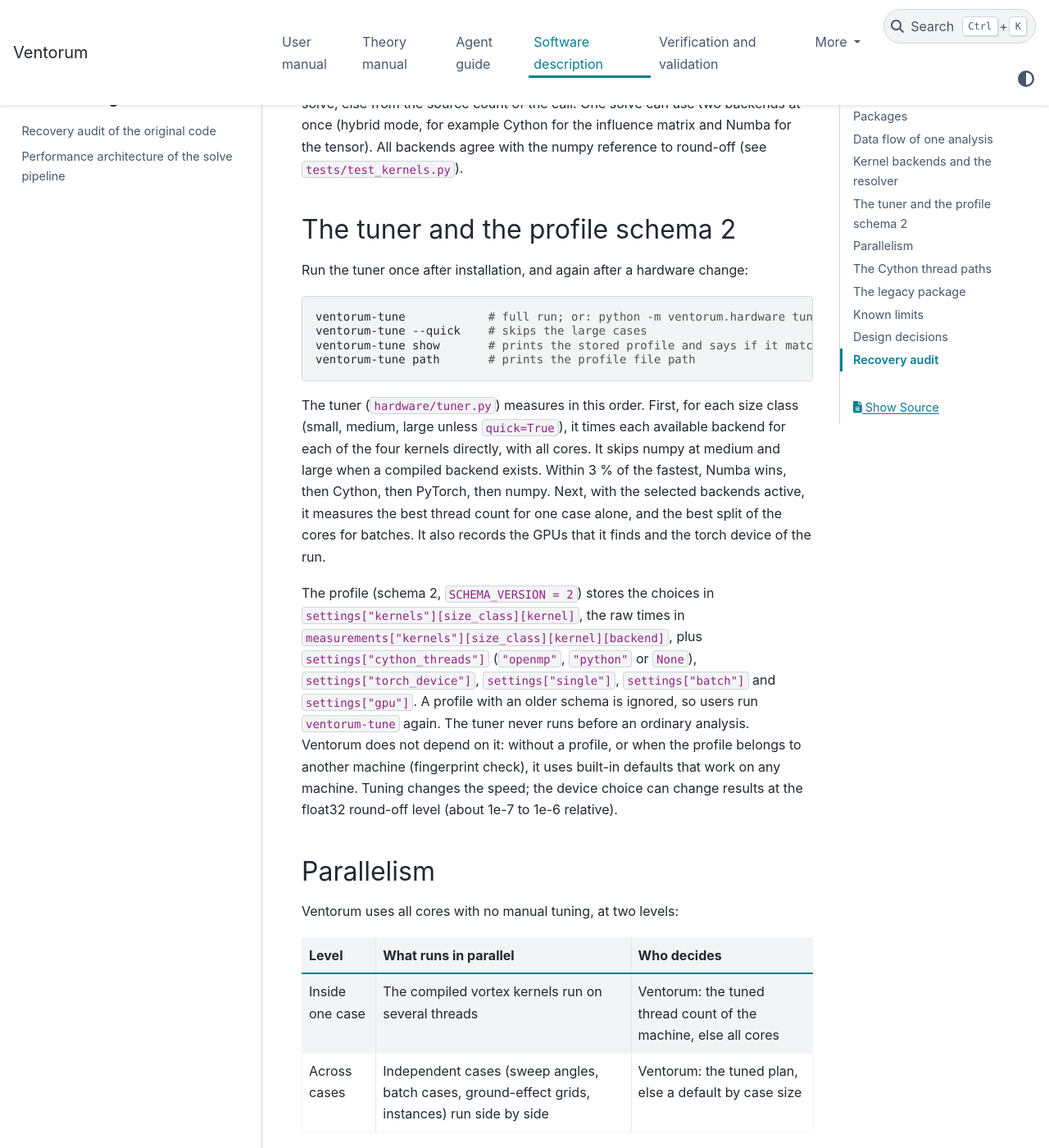
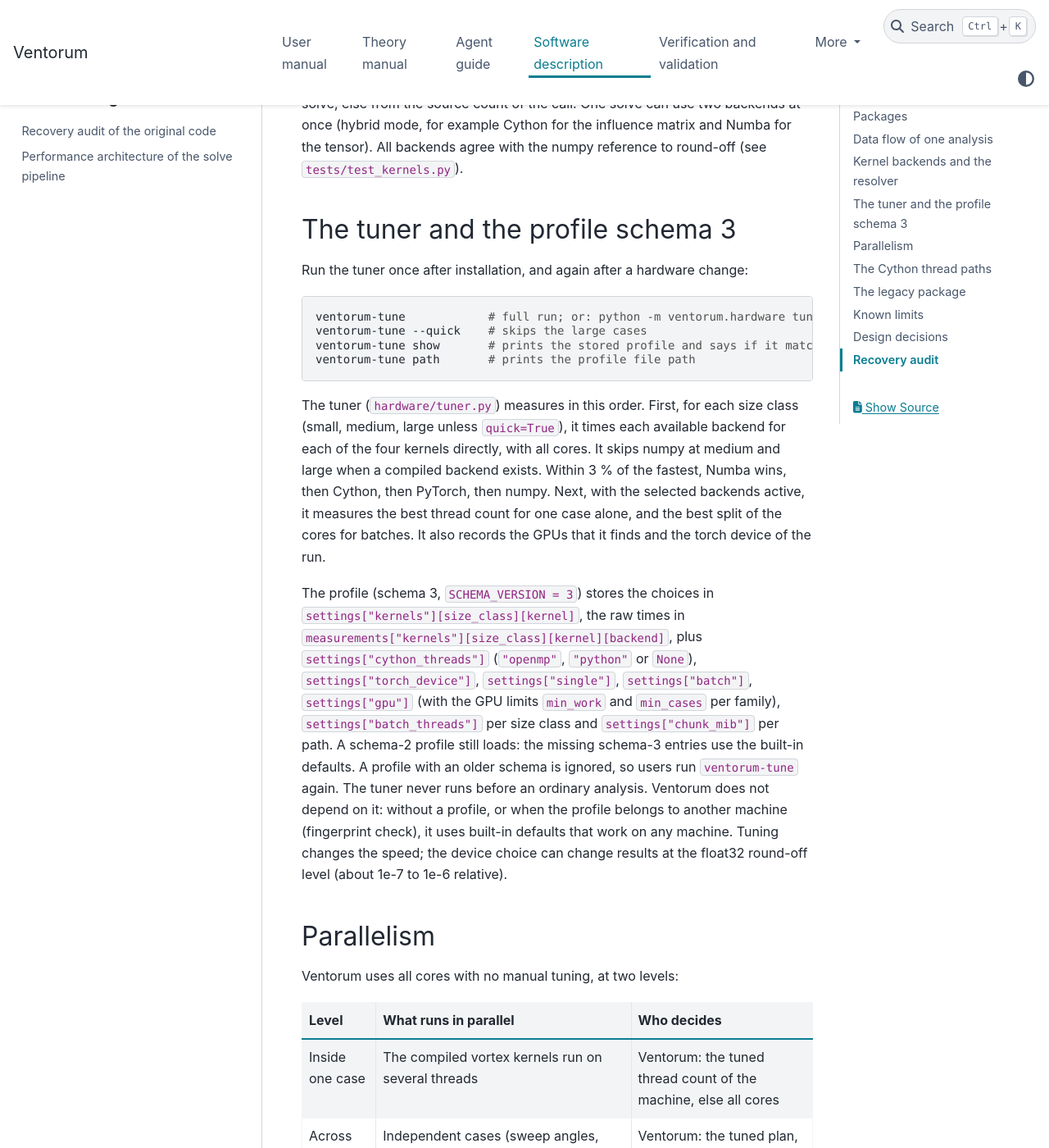
Before and after one commit to manrd/Ventorum, a Sphinx documentation site: the page built from docs/design/index.md, in a window 1280 px wide and 1400 px high, scrolled down 2730 px. Shown: the whole window at 82% size. Built offline with Sphinx 7.4.7 and the PyData theme 0.15.4, drawn with Linux system fonts in a browser that asks for light colours.

Commit message:
Let the batch dispatch tests and the tuner pages follow profile schema 3
With schema 3 the tuner can write batch_threads per size class. A batch
then records the plan source "profile" and the tuned thread count. Three
tests assumed "default" and all cores, so they failed on a machine with
a schema-3 profile. They now expect the value that the profile gives.
Checked with a schema-3 profile from a full tuner run.

The design index and the tuning how-to named schema 2; they now describe
schema 3 and say that a schema-2 profile still loads.

Co-Authored-By: Claude Opus 5.5 <noreply@anthropic.com>

```diff
--- a/docs/design/index.md
+++ b/docs/design/index.md
@@ -45,7 +45,7 @@ Five backends exist: `"numpy"` (the reference kernels in `aero/vortex.py`), `"nu
 
 The size class comes from `solve_threads(n_panels)` when the call runs inside a solve, else from the source count of the call. One solve can use two backends at once (hybrid mode, for example Cython for the influence matrix and Numba for the tensor). All backends agree with the numpy reference to round-off (see `tests/test_kernels.py`).
 
-## The tuner and the profile schema 2
+## The tuner and the profile schema 3
 
 Run the tuner once after installation, and again after a hardware change:
 
@@ -58,7 +58,7 @@ ventorum-tune path       # prints the profile file path
 
 The tuner (`hardware/tuner.py`) measures in this order. First, for each size class (small, medium, large unless `quick=True`), it times each available backend for each of the four kernels directly, with all cores. It skips numpy at medium and large when a compiled backend exists. Within 3 % of the fastest, Numba wins, then Cython, then PyTorch, then numpy. Next, with the selected backends active, it measures the best thread count for one case alone, and the best split of the cores for batches. It also records the GPUs that it finds and the torch device of the run.
 
-The profile (schema 2, `SCHEMA_VERSION = 2`) stores the choices in `settings["kernels"][size_class][kernel]`, the raw times in `measurements["kernels"][size_class][kernel][backend]`, plus `settings["cython_threads"]` (`"openmp"`, `"python"` or `None`), `settings["torch_device"]`, `settings["single"]`, `settings["batch"]` and `settings["gpu"]`. A profile with an older schema is ignored, so users run `ventorum-tune` again. The tuner never runs before an ordinary analysis. Ventorum does not depend on it: without a profile, or when the profile belongs to another machine (fingerprint check), it uses built-in defaults that work on any machine. Tuning changes the speed; the device choice can change results at the float32 round-off level (about 1e-7 to 1e-6 relative).
+The profile (schema 3, `SCHEMA_VERSION = 3`) stores the choices in `settings["kernels"][size_class][kernel]`, the raw times in `measurements["kernels"][size_class][kernel][backend]`, plus `settings["cython_threads"]` (`"openmp"`, `"python"` or `None`), `settings["torch_device"]`, `settings["single"]`, `settings["batch"]`, `settings["gpu"]` (with the GPU limits `min_work` and `min_cases` per family), `settings["batch_threads"]` per size class and `settings["chunk_mib"]` per path. A schema-2 profile still loads: the missing schema-3 entries use the built-in defaults. A profile with an older schema is ignored, so users run `ventorum-tune` again. The tuner never runs before an ordinary analysis. Ventorum does not depend on it: without a profile, or when the profile belongs to another machine (fingerprint check), it uses built-in defaults that work on any machine. Tuning changes the speed; the device choice can change results at the float32 round-off level (about 1e-7 to 1e-6 relative).
 
 ## Parallelism
 
```
Also changed, not shown: docs/user/how_to_tune.md (+1 -1 lines), 2 other files.
